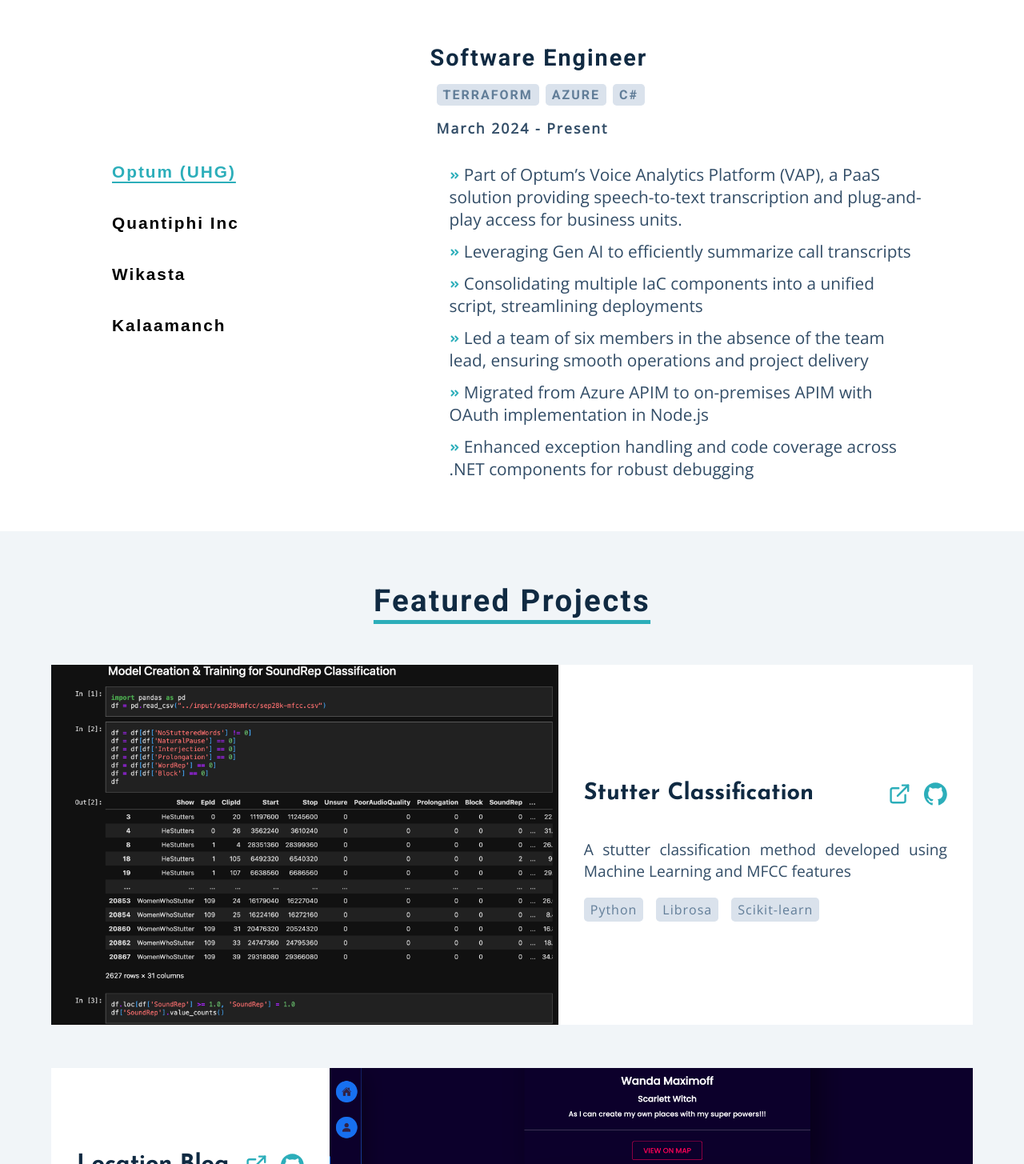
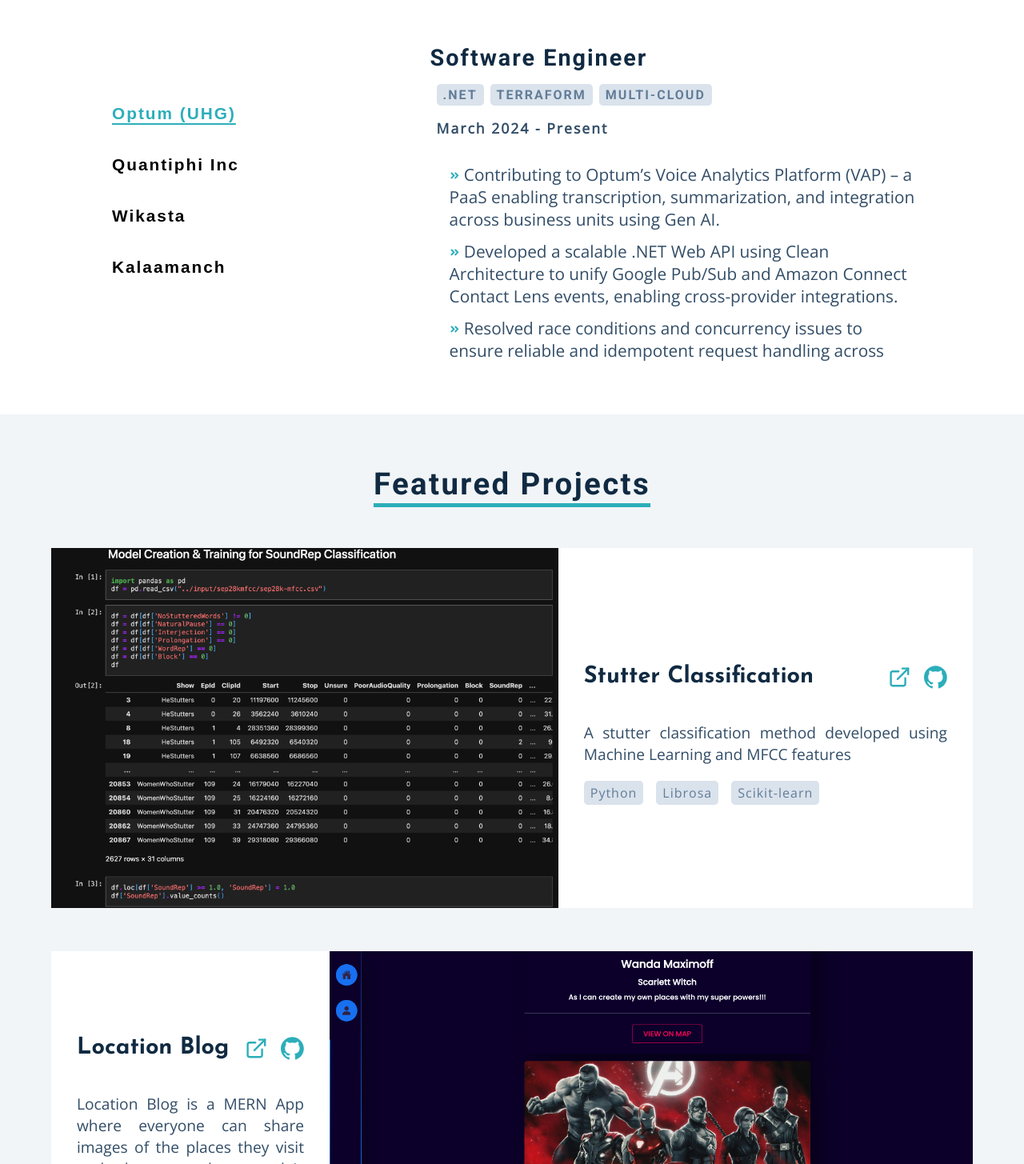
Before and after one commit to mitul-garg/portfolio, a React (Create React App) app: page / in a window 1280 px wide. Shown: the part 735-2190 px from the top of the page at 80% size. Built offline with nearby package versions, Linux system fonts and the light colour scheme; a web font is replaced by a local one.

Commit message:
Dev (#17)
* patch: update project live link for portfolio

* feat: enable scroll on experience section and update job duties (#16)

* patch: enable scroll in experience job duties

* patch: update experience and achievements

```diff
--- a/src/components/Experience/styles.css
+++ b/src/components/Experience/styles.css
@@ -99,7 +99,18 @@
   display: flex;
   flex-direction: column;
   gap: 0.75rem;
+  max-height: 250px;
+  overflow-y: auto;
+  padding-right: 0.5rem;
   /* place-items: center; */
+}
+.job-duties::-webkit-scrollbar {
+  width: 6px;
+}
+
+.job-duties::-webkit-scrollbar-thumb {
+  background: #2caeba;
+  border-radius: 4px;
 }
 .job-duties li {
   /* display: flex;
--- a/src/data/experience.js
+++ b/src/data/experience.js
@@ -7,14 +7,23 @@
     title: "Software Engineer",
     company: "Optum (UHG)",
     dates: "march 2024 - present",
-    skills: ["Terraform", "Azure", "C#"],
+    skills: [".Net", "Terraform", "Multi-cloud"],
     duties: [
-      "  Part of Optum’s Voice Analytics Platform (VAP), a PaaS solution providing speech-to-text transcription and plug-and-play access for business units.",
-      "  Leveraging Gen AI to efficiently summarize call transcripts",
-      "  Consolidating multiple IaC components into a unified script, streamlining deployments",
-      "  Led a team of six members in the absence of the team lead, ensuring smooth operations and project delivery",
-      "  Migrated from Azure APIM to on-premises APIM with OAuth implementation in Node.js",
-      "  Enhanced exception handling and code coverage across .NET components for robust debugging",
+      "  Contributing to Optum’s Voice Analytics Platform (VAP) – a PaaS enabling transcription, summarization, and integration across business units using Gen AI.",
+      "  Developed a scalable .NET Web API using Clean Architecture to unify Google Pub/Sub and Amazon Connect Contact Lens events, enabling cross-provider integrations.",
+      "  Resolved race conditions and concurrency issues to ensure reliable and idempotent request handling across high-load services.",
+      "  Built a reusable Azure AD Graph API wrapper for user lookup via employee ID or email, streamlining identity resolution.",
+      "  Implemented multi-auth support with Google JWT validation and Azure AD, improving authentication flexibility and security.",
+      "  Authored system design documentation to extend database and ingestion architectures for new call sources.",
+      "  Created custom model binders and middleware for latency tracking, header injection, and dynamic media-type handling.",
+      "  Configured Azure Kubernetes Service (AKS) with startup warm-ups to support over 10,000 concurrent requests.",
+      "  Reduced Redis cache evictions by 80% by optimizing high-turnover keys and TTL configurations.",
+      "  Enhanced APIs to support multi-leg call summarization, improving accuracy for transfer and multi-agent calls.",
+      "  Unified multiple Terraform IaC modules, reducing deployment redundancy.",
+      "  Implemented efficient blob migration with Delta extraction, cutting transfer time for millions of objects.",
+      "  Improved exception handling and code coverage, strengthening maintainability and debugging.",
+      "  Integrated a vulnerability detection tool with lower false-positive rates, improving security reliability.",
+      "  Completed a Gen AI course covering RAG and Agent architectures.",
     ],
   },
   {
@@ -22,10 +31,10 @@
     title: "SDE Intern - Platform",
     company: "Quantiphi Inc",
     dates: "january 2023 - november 2023",
-    skills: ["AWS", "GCP", "React JS"],
+    skills: ["AWS", "React JS"],
     duties: [
-      "  Developed Full Stack Websites with React & AWS Services",
-      "  Deployed them using AWS Amplify, Amazon Cognito, Lambda, Dynamo DB",
+      "  Developed and deployed full-stack web applications using React and AWS services, enabling scalable and serverless delivery.",
+      "  Implemented end-to-end cloud architecture with AWS Amplify, integrating Cognito for authentication, Lambda for backend logic, and DynamoDB for persistent storage.",
       // "  Reported bugs and gave feedback and suggestions on previously existing content",
     ],
   },
--- a/src/pages/Achievements/index.js
+++ b/src/pages/Achievements/index.js
@@ -26,8 +26,9 @@
 };
 
 const achievements = [
+  "Rated 5-Star (Exceeds Expectations) in the annual performance review.",
+  "Achieved Azure Fundamentals (AZ-900) certification.",
   "Solved 1100+ problems across platforms",
-  "Passed GCP Associate Cloud Engineer Certification",
   "Rated 1769 (Top 8.5% Globally) on Leetcode Contests",
   "Ranked in Top 667 out of 48726 Participants in Lowe’s House of Code",
   "Rank 2300/23k+ (Top 10%) in Leetcode Weekly Contest 278",
@@ -67,9 +68,9 @@
                 <div>
                   <span>
                     <FaStar className="dsa-bullet-mobile" /> {acm}
-                    {acm.includes("GCP") && (
+                    {acm.includes("Azure") && (
                       <a
-                        href="https://google.accredible.com/af693e01-805e-4c42-89d1-d05663f3164e?key=20bc7121c3392d6773c38ece2e3019f86212c3e06cdffaa8245eca11bdd4fca8"
+                        href="https://learn.microsoft.com/en-gb/users/mitulgarg-4195/credentials/614258450c6f78e6?ref=https%3A%2F%2Fwww.google.com%2F"
                         target="_blank"
                         rel="noreferrer"
                       >
```
